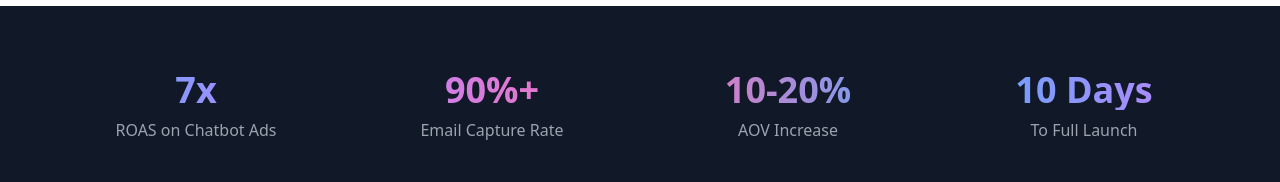
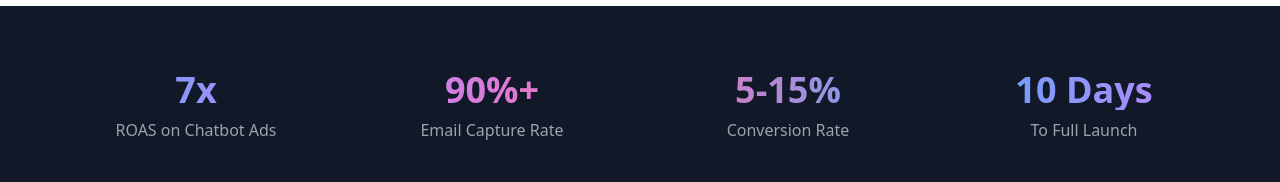
Before and after one commit to chtx/dmsurge-site, a React (Vite) app: page / in a window 1280 px wide. Shown: the part 618-800 px from the top of the page. Built offline with nearby package versions, Linux system fonts and the light colour scheme.

Commit message:
Edited logo link

```diff
--- a/src/App.tsx
+++ b/src/App.tsx
@@ -17,9 +17,6 @@ function App() {
                 alt="DM Flow Logo"
                 className="h-10"
               />
-              {/* <span className="text-2xl font-bold bg-gradient-to-r from-blue-600 to-purple-600 bg-clip-text text-transparent">
-                DMFlow
-              </span> */}
             </div>
 
             {/* Desktop Menu */}
@@ -104,9 +101,9 @@ function App() {
           </div>
           <div>
             <div className="text-4xl font-bold bg-gradient-to-r from-pink-400 to-blue-400 bg-clip-text text-transparent mb-2">
-              10-20%
+              5-15%
             </div>
-            <div className="text-gray-400">AOV Increase</div>
+            <div className="text-gray-400">Conversion Rate</div>
           </div>
           <div>
             <div className="text-4xl font-bold bg-gradient-to-r from-blue-400 to-purple-400 bg-clip-text text-transparent mb-2">
@@ -387,13 +384,10 @@ function App() {
             <div>
               <div className="flex items-center gap-3 mb-4">
                 <img
-                  src="https://placehold.co/40x40/2563eb/white?text=Logo"
-                  alt="DMFlow Logo"
-                  className="w-10 h-10 rounded-lg"
+                  src={logoSrc}
+                  alt="DM Flow Logo"
+                  className="h-10"
                 />
-                <span className="text-2xl font-bold bg-gradient-to-r from-blue-400 to-purple-400 bg-clip-text text-transparent">
-                  DMFlow
-                </span>
               </div>
               <p className="text-gray-400 leading-relaxed">
                 Unlock New Revenue with Instagram DM Automation for DTC Brands
```
